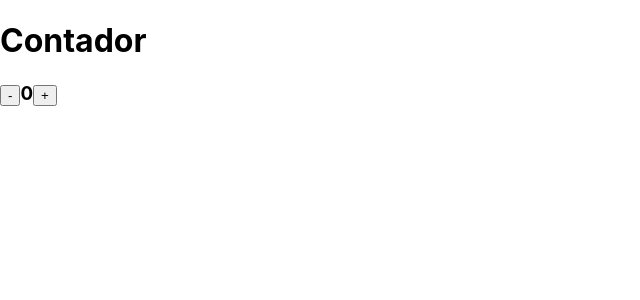
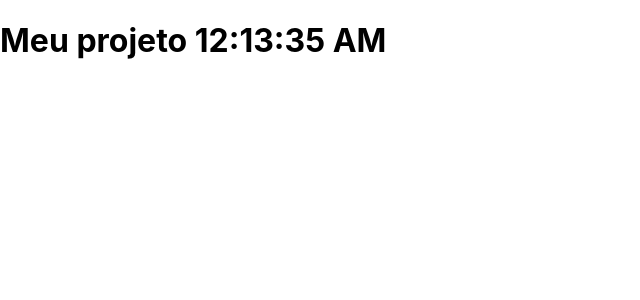
Before and after one commit to JonathanGLopes/reactjs-intro, a React (Create React App) app: page / in a window 1280 px wide. Shown: the top 300 px of the page, without its empty margins (0-640 px from the left). Built offline with nearby package versions, Linux system fonts and the light colour scheme.

Commit message:
ciclo de vida de componente

```diff
--- a/src/App.js
+++ b/src/App.js
@@ -5,41 +5,27 @@ class App extends Component{
     constructor(props){
         super(props);
         this.state = {
-            nome: 'Jonathan',
-            contador: 0
-        }
-
-        this.aumentar = this.aumentar.bind(this);
-        this.diminuir = this.diminuir.bind(this);
+            hora: '00:00:00'
+        };
     }
 
-    aumentar(){
-        let state = this.state;
-        state.contador += 1;
-        this.setState(state)
+    componentDidMount(){
+        setInterval(() => {
+            this.setState({ hora: new Date().toLocaleTimeString()} )
+        }, 1000);
     }
 
-    diminuir(){
-        let state = this.state;
-        if(state.contador === 0){
-            return;
-        }
-        state.contador -= 1;
-        this.setState(state);
-    }
 
     render(){
         return(
             <div>
-                <h1>Contador</h1>
-                <h3>
-                    <button onClick={this.diminuir}>-</button>
-                        {this.state.contador}
-                    <button onClick={this.aumentar}>+</button>
-                </h3>
+                <h1>Meu projeto {this.state.hora}</h1>
             </div>
         )
     }
+
+
 }
 
+
 export default App;
```
